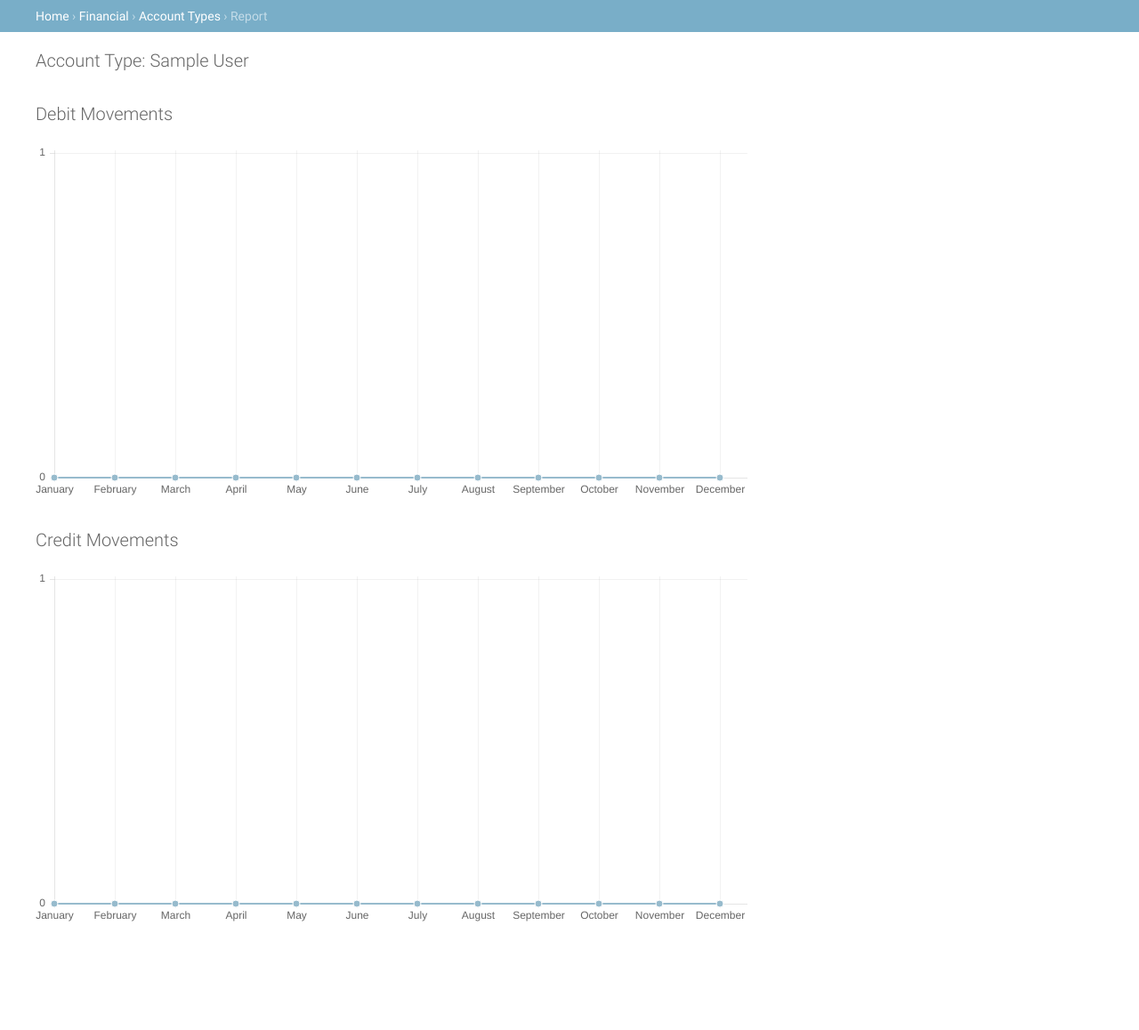
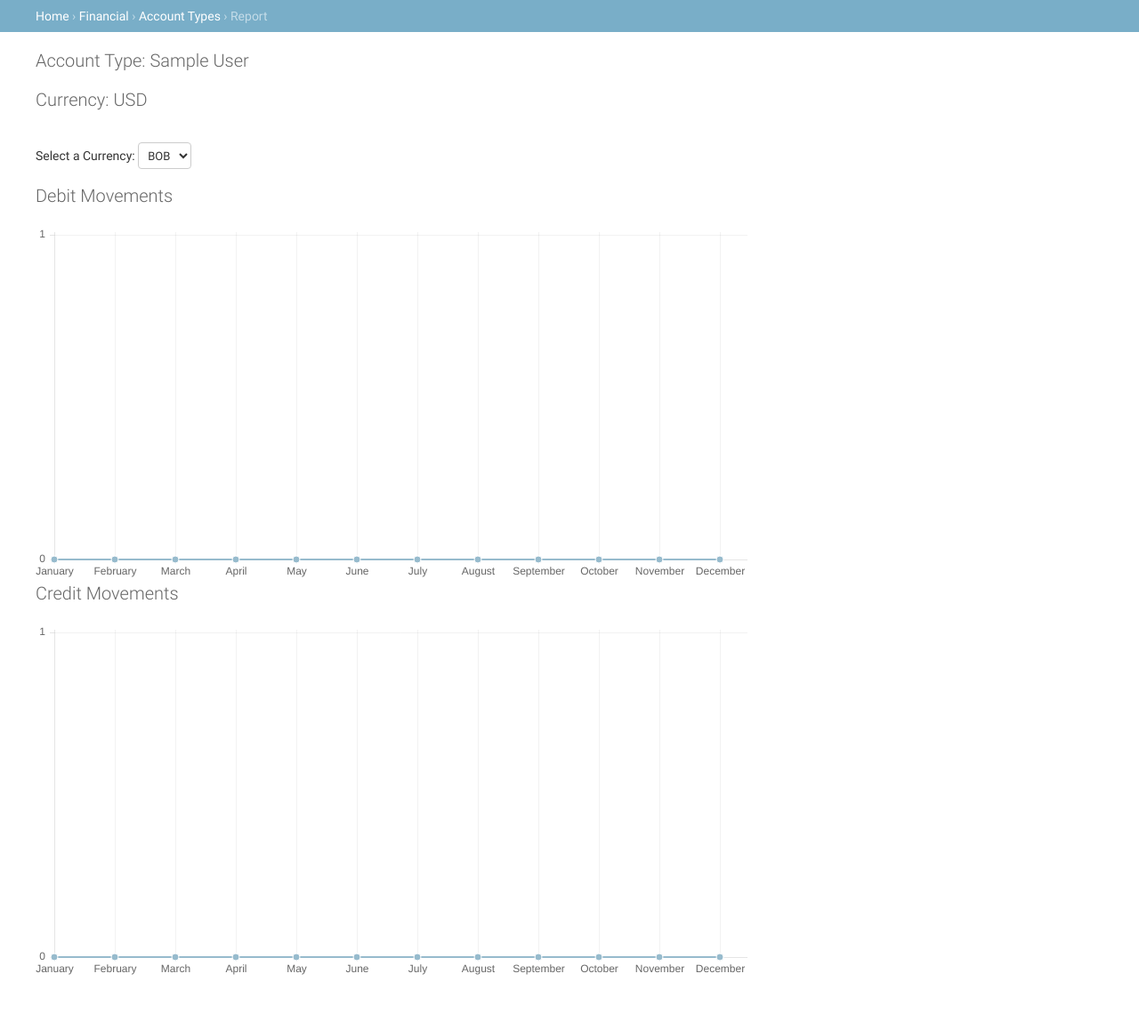
Before and after one commit to rogerex/accountex, a Django app: page /admin/financial/account-type/1/report/ in a window 1280 px wide. Shown: the part 48-1206 px from the top of the page at 89% size. Before the commit the page ends 1084 px from the top, so only its background shows below. Run offline with Django 3.2, Linux system fonts and the light colour scheme; tables that the repository leaves empty hold one stand-in row (values such as "Sample post").

Commit message:
feat: currency on types of spents

```diff
--- a/financial/reports/accountType.py
+++ b/financial/reports/accountType.py
@@ -1,9 +1,10 @@
 from django.shortcuts import render
-from financial.models import AccountType, SeatDetail
+from financial.models import AccountType, SeatDetail, Currency
 from datetime import date
 from calendar import monthrange
 
 def account_type_report(request, id):
+    currencyId = request.GET.get('currencyId', 1)
     before = 2024
     after = 2025
     years = [before, after]
@@ -17,7 +18,7 @@
             start_date = date(year, month, 1)
             end_date = date(year, month, days[1])
             value = 0
-            details = SeatDetail.objects.filter(debitAccount__account_type__id=id, seat__datetime__gte=start_date, seat__datetime__lte=end_date)
+            details = SeatDetail.objects.filter(debitAccount__account_type__id=id, debitAccount__currency__id=currencyId, seat__datetime__gte=start_date, seat__datetime__lte=end_date)
             # pdb.set_trace()
             for detail in details:
                 value += detail.mount
@@ -32,13 +33,14 @@
             end_date = date(year, month, days[1])
             value = 0
             # pdb.set_trace()
-            details = SeatDetail.objects.filter(creditAccount__account_type__id=id, seat__datetime__gte=start_date, seat__datetime__lte=end_date)
+            details = SeatDetail.objects.filter(creditAccount__account_type__id=id, creditAccount__currency__id=currencyId, seat__datetime__gte=start_date, seat__datetime__lte=end_date)
             for detail in details:
                 value += detail.mount
             values[month - 1] = value
         credits.append(values)
 
     accountType = AccountType.objects.get(id=id)
+    currency = Currency.objects.get(id=currencyId)
 
-    context = {'accountTypeId': id, 'accountTypeName': accountType.name, 'beforeLabel':str(before), 'afterLabel':str(after), 'beforeDebitMounts': debits[0], 'afterDebitMounts': debits[1], 'beforeCreditMounts': credits[0], 'afterCreditMounts': credits[1]}
+    context = {'accountTypeId': id, 'accountTypeName': accountType.name, 'currencyId': currencyId, 'currencyName': currency.name, 'beforeLabel':str(before), 'afterLabel':str(after), 'beforeDebitMounts': debits[0], 'afterDebitMounts': debits[1], 'beforeCreditMounts': credits[0], 'afterCreditMounts': credits[1]}
     return render(request, 'reports/account-type.html', context)
--- a/financial/templates/reports/account-type.html
+++ b/financial/templates/reports/account-type.html
@@ -17,17 +17,25 @@
 {% block content %}
 
 <h1>Account Type: {{ accountTypeName }}</h1>
+<h1> Currency: {{ currencyName }}</h1>
 <br />
-<div>
-  <div>
+<form method="get" action="{% url 'account_type_report' accountTypeId %}">
+    <label for="my_currency">Select a Currency:</label>
+    <select name="currencyId" id="my_currency" onchange="this.form.submit()">
+        <option value="1" {% if currencyId == '1' %}selected{% endif %}>BOB</option>
+        <option value="2" {% if currencyId == '2' %}selected{% endif %}>USD</option>
+    </select>
+    <noscript><input type="submit" value="Apply"></noscript>
+</form>
+<br />
+<div class="row">
+  <div class="col-6">
     <div><h1>Debit Movements</h1></div>
     <div>
       <canvas id="myChart1" width="800" height="400"></canvas>
     </div>
   </div>
-  <br />
-  <br />
-  <div>
+  <div class="col-6">
     <div><h1>Credit Movements</h1></div>
     <div>
       <canvas id="myChart2" width="800" height="400"></canvas>
```
